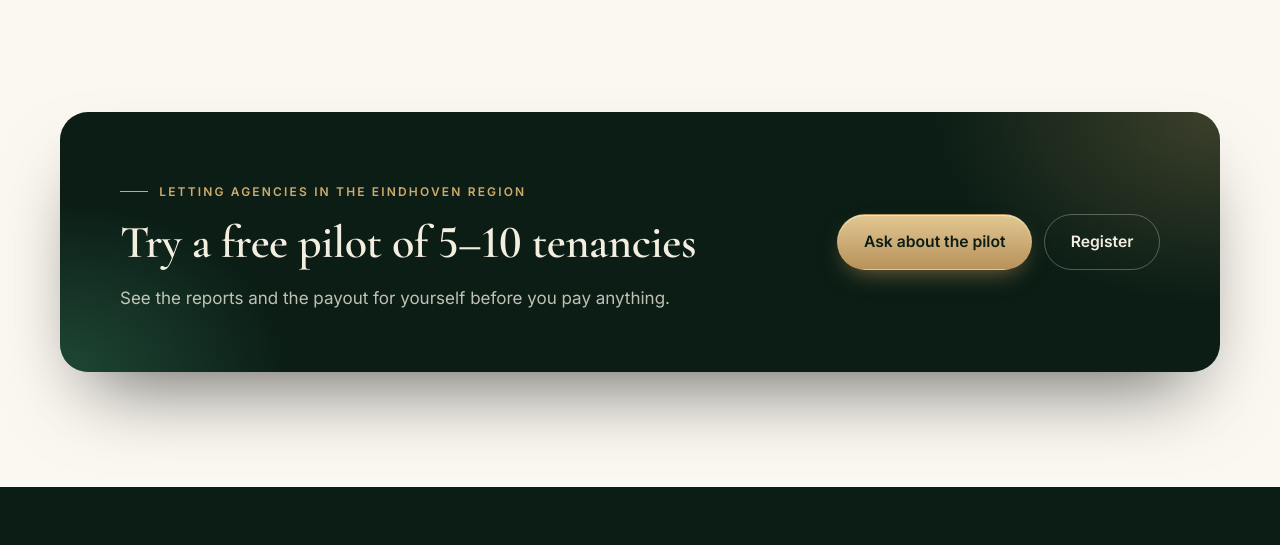
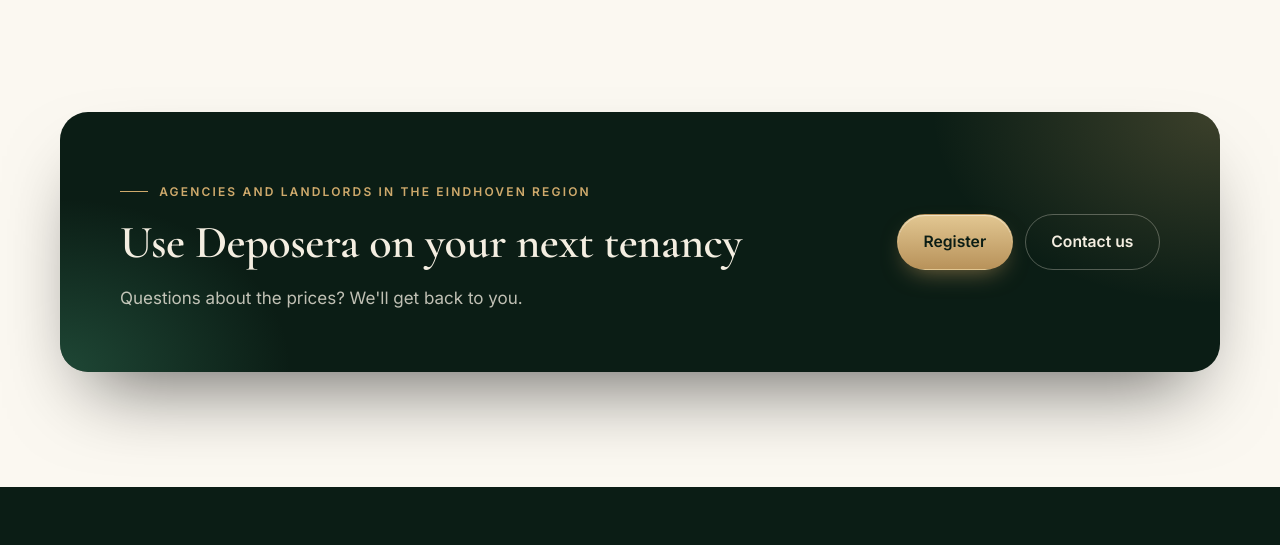
Before and after one commit to francis823/Deposera, a plain HTML site: page pricing.html in a window 1280 px wide. Shown: the part 2277-2822 px from the top of the page. Drawn offline with nearby package versions, Linux system fonts and the light colour scheme.

Commit message:
Remove the free pilot from the website
Co-Authored-By: Claude Opus 5.5 <noreply@anthropic.com>
Claude-Session: https://claude.ai/code/session_01NuJEFAgbwYCr6ADhMgCWTn

```diff
--- a/pricing.html
+++ b/pricing.html
@@ -133,13 +133,13 @@
       <div class="container">
         <div class="cta reveal">
           <div class="stack">
-            <p class="eyebrow">Letting agencies in the Eindhoven region</p>
-            <h2 id="cta-title">Try a free pilot of 5–10 tenancies</h2>
-            <p>See the reports and the payout for yourself before you pay anything.</p>
+            <p class="eyebrow">Agencies and landlords in the Eindhoven region</p>
+            <h2 id="cta-title">Use Deposera on your next tenancy</h2>
+            <p>Questions about the prices? We'll get back to you.</p>
           </div>
           <div class="actions">
-            <a class="button" href="contact.html">Ask about the pilot</a>
-            <a class="button button--ghost" href="register.html">Register</a>
+            <a class="button" href="register.html">Register</a>
+            <a class="button button--ghost" href="contact.html">Contact us</a>
           </div>
         </div>
       </div>
```
Also changed, not shown: about.html (+1 -1 lines), faq.html (+1 -1 lines), index.html (+1 -1 lines).
